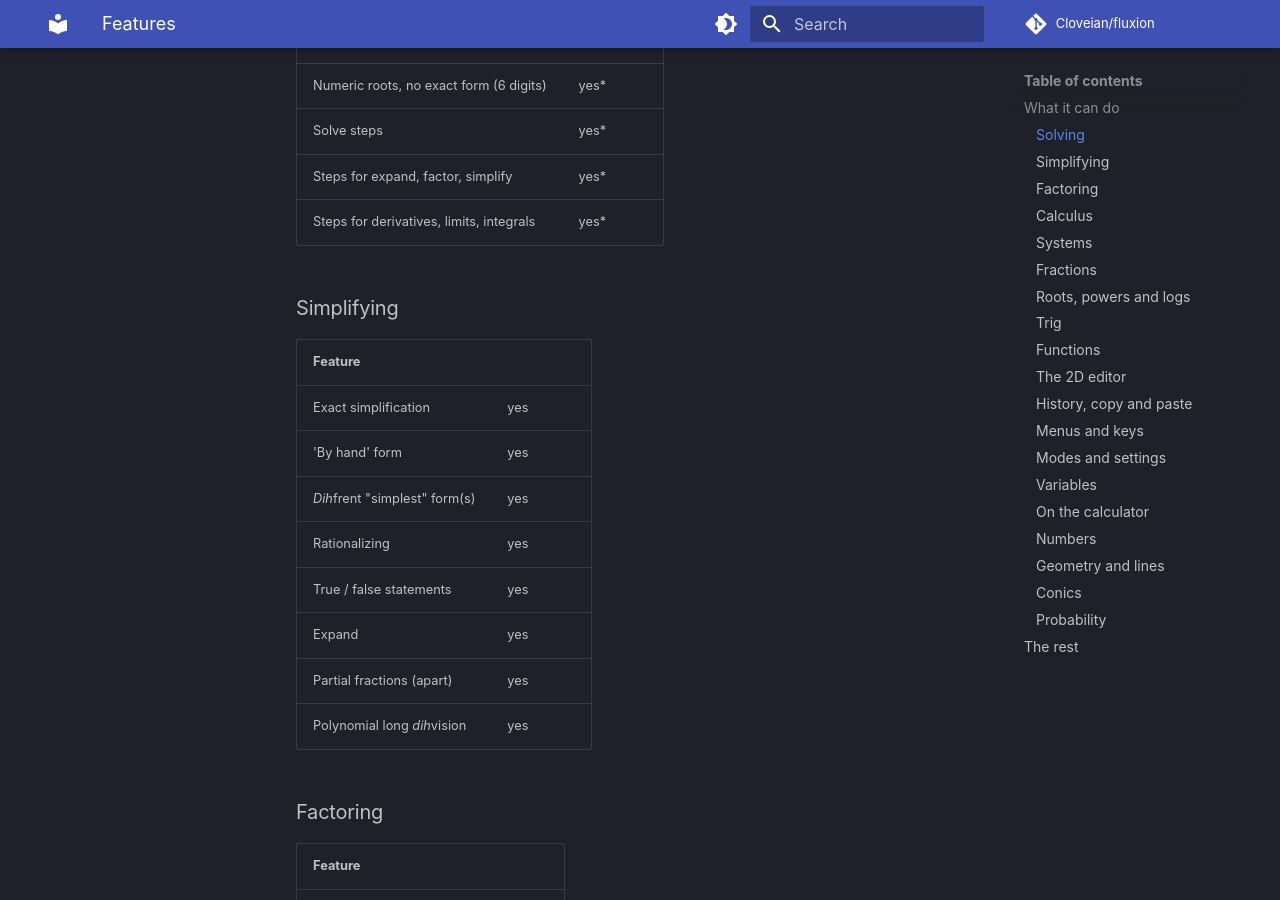
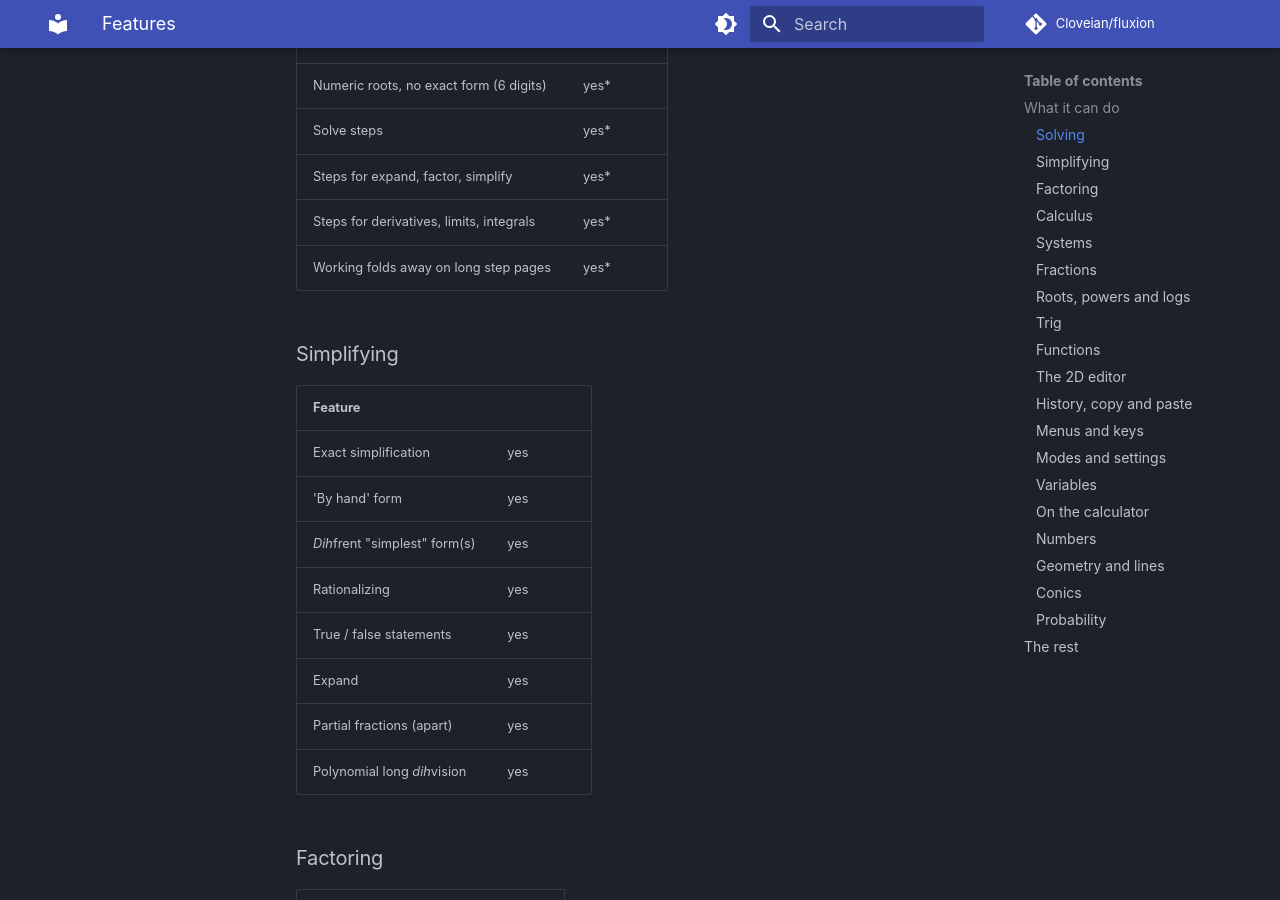
Before and after one commit to Cloveian/fluxion, an MkDocs documentation site: the page built from docs/features.md, in a window 1280 px wide and 900 px high, scrolled down 782 px. Built offline with MkDocs 1.6.1 and Material for MkDocs 9.7.7, drawn with Linux system fonts in a browser that asks for light colours; comment, search, counter and statistics services are not loaded; some of the changed text lies outside the part shown.

Commit message:
features table catches up, folding steps and the remembered zoom

```diff
--- a/docs/features.md
+++ b/docs/features.md
@@ -21,6 +21,7 @@ Everything Fluxion does right now, as tables. Yes / partly / no first, the other
 | Solve steps                              | yes\*  |
 | Steps for expand, factor, simplify       | yes\*  |
 | Steps for derivatives, limits, integrals | yes\*  |
+| Working folds away on long step pages    | yes\*  |
 
 ### Simplifying
 
@@ -147,6 +148,7 @@ Everything Fluxion does right now, as tables. Yes / partly / no first, the other
 | Radians and degrees                | yes |
 | Themes (dark, light + 5 more)      | yes |
 | Your own theme (bg and accent)     | yes |
+| Zoom the window (PC), remembered   | yes |
 | Remembers everything after closing | yes |
 
 ### Variables
```
